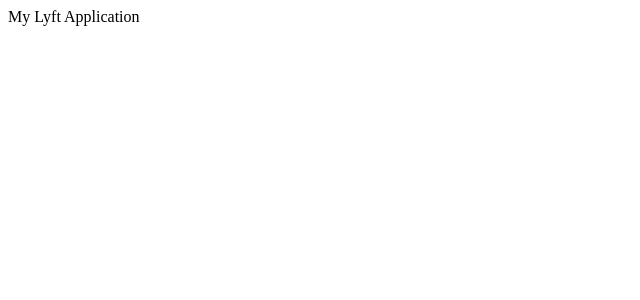
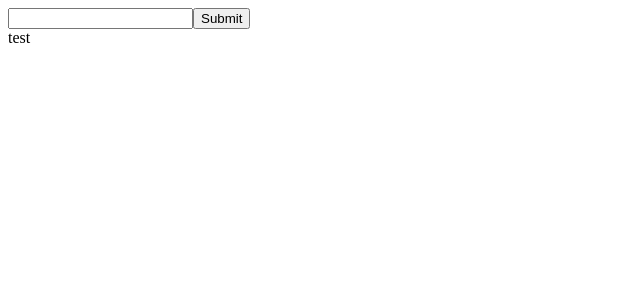
Before and after one commit to alletsz/lyft-project, a React app: page / in a window 1280 px wide. Shown: the top 300 px of the page, without its empty margins (0-640 px from the left). Built offline with nearby package versions, Linux system fonts and the light colour scheme; the HTML template or start-up script is replaced by a standard one.

Commit message:
Create general post request

```diff
--- a/package.json
+++ b/package.json
@@ -16,11 +16,14 @@
     "@babel/preset-env": "^7.4.3",
     "@babel/preset-react": "^7.0.0",
     "babel-loader": "^8.0.5",
+    "url-loader": "^1.1.2",
     "webpack": "^4.30.0",
     "webpack-cli": "^3.3.0",
     "webpack-dev-server": "^3.3.1"
   },
   "dependencies": {
+    "axios": "^0.18.0",
+    "body-parser": "^1.18.3",
     "express": "^4.16.4",
     "react": "^16.8.6",
     "react-dom": "^16.8.6"
--- a/src/App.jsx
+++ b/src/App.jsx
@@ -1,9 +1,73 @@
 import React, { Component } from 'react';
 
+import Input from './Input.jsx'
+import Output from './Output.jsx'
+import axios from 'axios';
+// import headerPic from '../dist/lyft.jpg';
+// import pic from './NYR_FMF1.jpg'
+
 class App extends Component {
+  constructor(props) {
+    super(props);
+    this.state = {
+      words: [],
+      string_to_cut: ''
+    }
+    this.submitHandler = this.submitHandler.bind(this);
+    this.handleChange = this.handleChange.bind(this);
+  }
+
+  handleChange(e) {
+    this.setState({
+      string_to_cut: e.target.value,
+      return_string: ''
+    });
+  }
+
+  submitHandler(event) {
+    event.preventDefault()
+    // console.log('was clicked')
+    const input = {
+      string_to_cut: this.state.string_to_cut
+
+    }
+
+    axios.post('//localhost:3001/test', input)
+
+      .then((res) => {
+        // console.log(input)
+        // console.log(res.data)
+        console.log(res.data.return_string)
+        this.setState({ return_string: res.data.return_string })
+        // console.log(input)
+        // console.log(data.stringtocut)
+
+      })
+      .catch((error) => {
+        console.log('error')
+      })
+
+    // axios.post('//localhost:3001/test', {
+    // })
+    //   .then((response) => {
+    //     console.log(response)
+    //   })
+    //   .catch((error) => {
+    //     console.log('error')
+    //   })
+  }
+
+
+
   render() {
     return (
-      <div>My Lyft Application</div>
+      <div>
+        <div>
+          {/* <img src={headerPic} alt="header picture" /> */}
+          <Input submit={this.submitHandler} onChange={this.handleChange} input={this.state.string_to_cut} />
+          <Output />
+        </div>
+      </div>
     );
   }
 }
--- a/src/Input.jsx
+++ b/src/Input.jsx
@@ -18,10 +18,10 @@
     return (
       <div>
         <form>
-          <label>
-            <input type='text' value={this.props.input} onChange={this.props.onChange}></input>
-          </label>
-          <input type='submit' value='Submit' onClick={this.props.submit}></input>
+
+          <input type='text' name='input' value={this.props.input} onChange={this.props.onChange}></input>
+          <button onClick={this.props.submit}>Submit</button>
+          {/* <input type='submit' value='Submit' onClick={this.props.submit}></input> */}
         </form>
       </div>
 
--- a/src/Output.jsx
+++ b/src/Output.jsx
@@ -4,7 +4,7 @@
   <div>
 
 
-    <textarea></textarea>
+    <div>test</div>
 
 
   </div>
```
Also changed, not shown: 1 other file (tests, documents, lock files or other folders).
